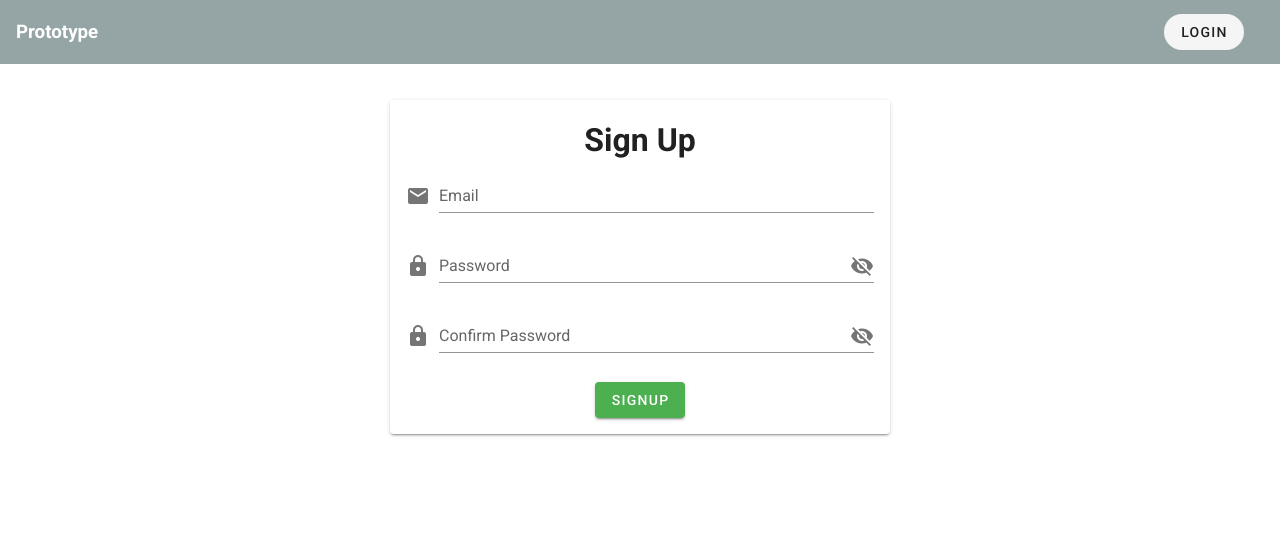
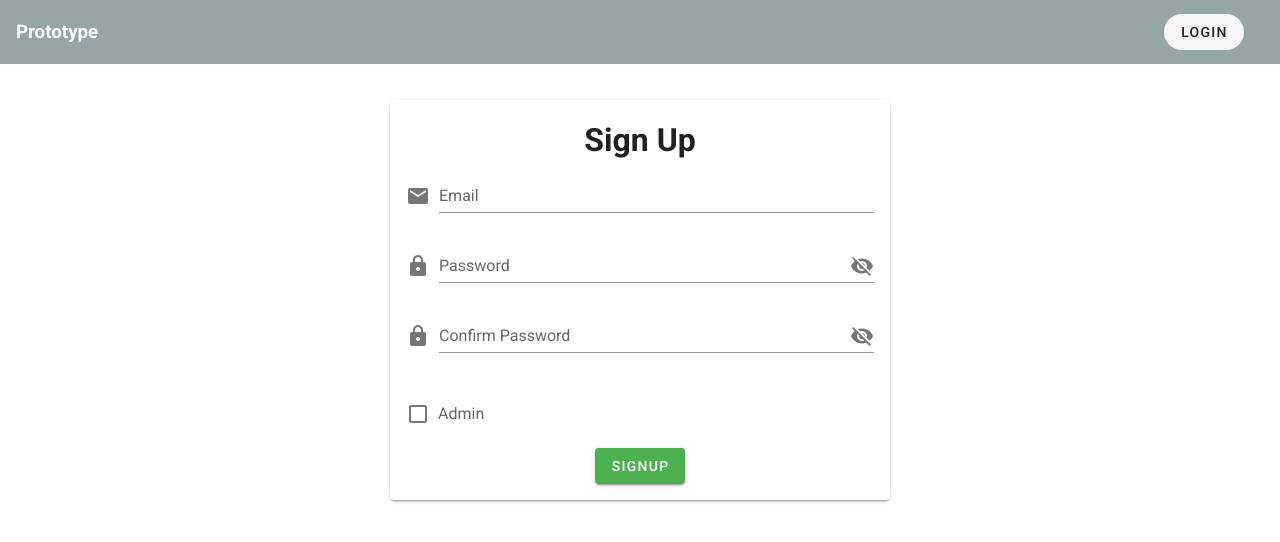
Before and after one commit to HtunLinn1/tekisei-prototype002-frontend, a Nuxt app: page /signup in a window 1280 px wide. Shown: the top 542 px of the page. Built offline with nearby package versions, Linux system fonts and the light colour scheme; no server answers.

Commit message:
sign up admin

```diff
--- a/pages/signup.vue
+++ b/pages/signup.vue
@@ -33,6 +33,10 @@
           class="pb-2"
           @click:append="showPassword = !showPassword"
         />
+        <v-checkbox
+          v-model="adminCheck"
+          label="Admin"
+        ></v-checkbox>
         <div class="text-center">
           <v-btn color="success" @click="signup">
             Signup
@@ -55,6 +59,7 @@ export default{
       error: null,
       showPassword: false,
       message: '',
+      adminCheck: false,
       rules: {
         password: [
           value => !!value || '必須です',
@@ -73,6 +78,7 @@ export default{
         email: this.email,
         password: this.password,
         password_confirmation: this.password_confirmation,
+        admin: this.adminCheck,
         confirm_success_url: process.env.NUXT_ENV_BASE_URL
       }
       await SignUpApi.signUp(signUpParams)
```
